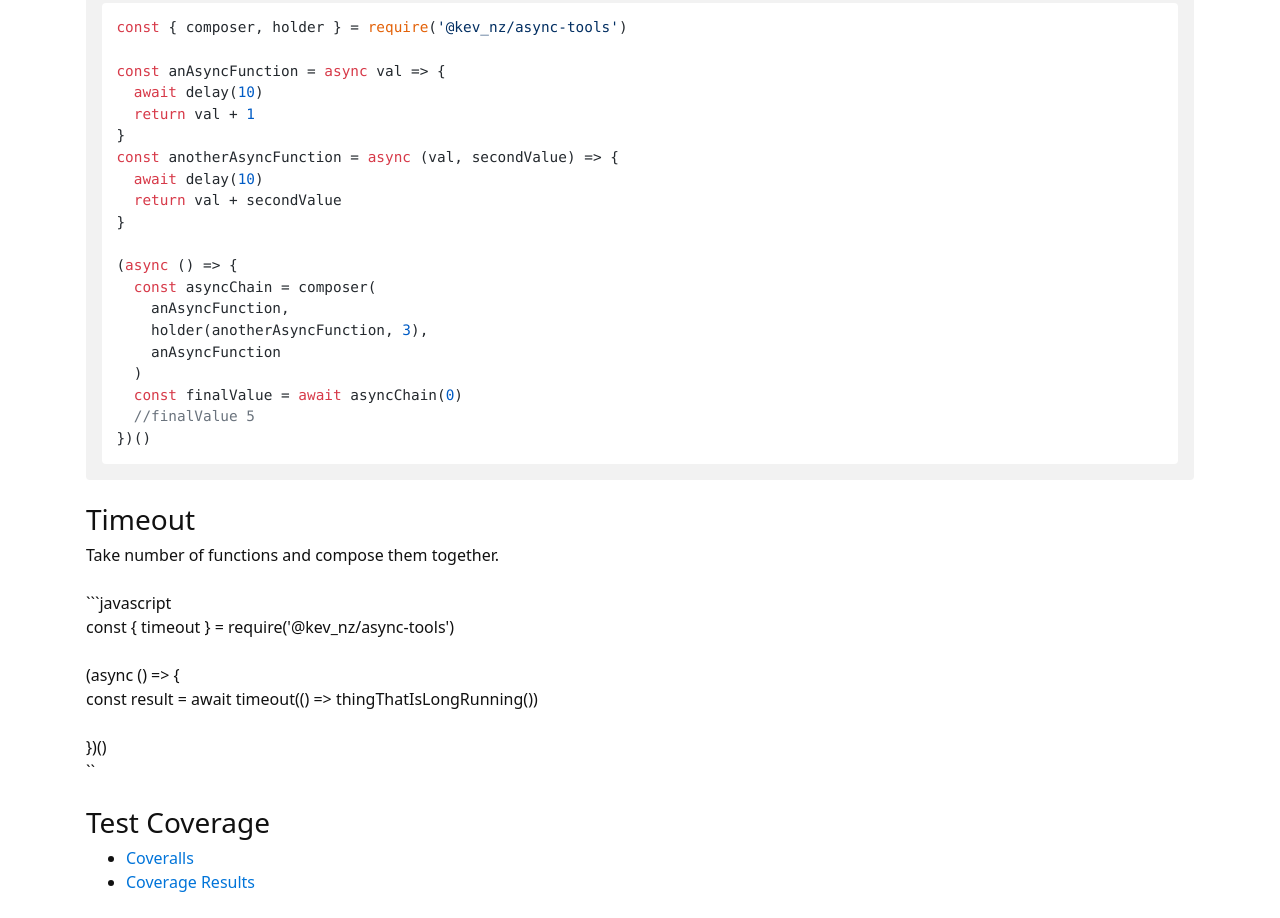
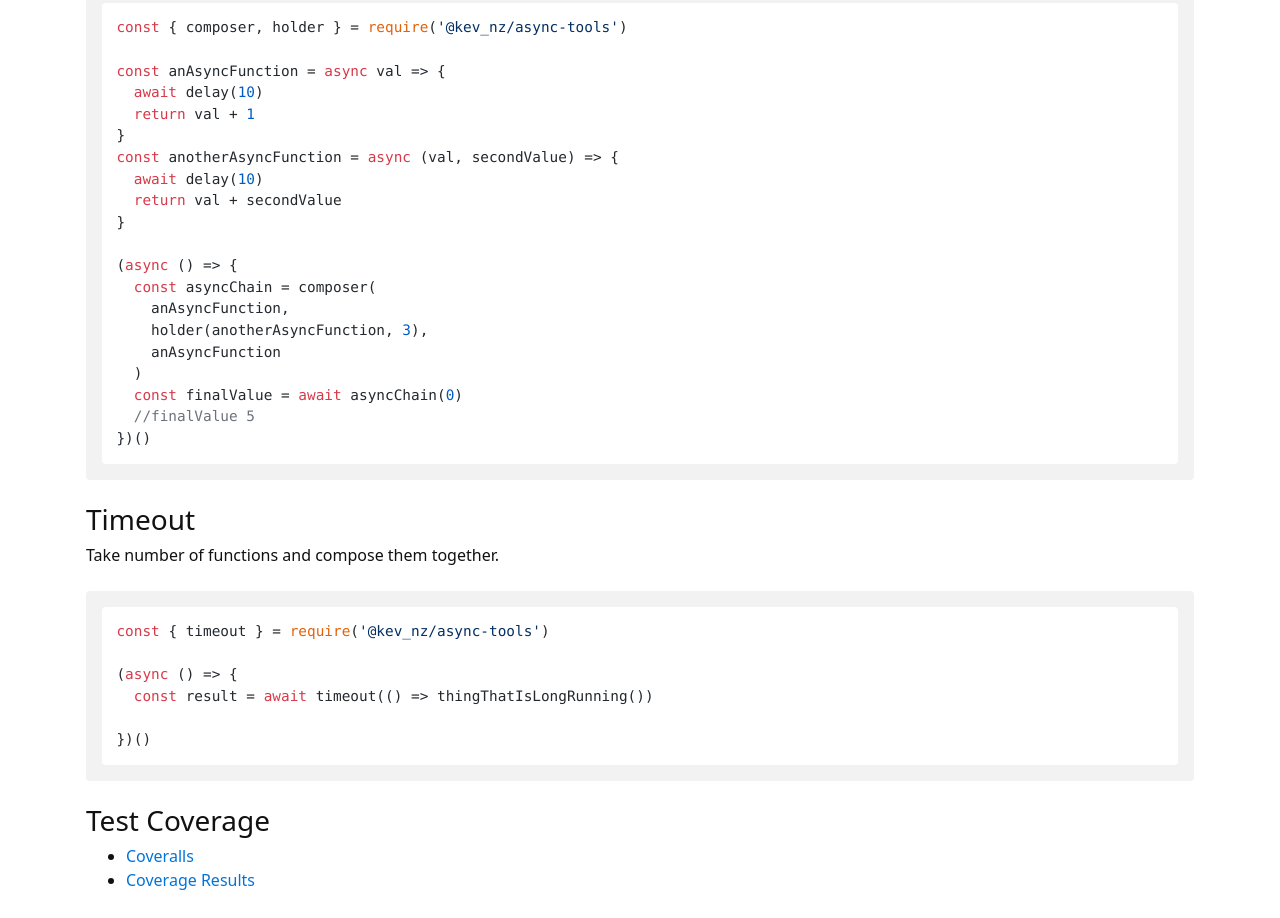
Before and after one commit to Kevnz/async-tools, a plain HTML site: page index.html in a window 1280 px wide. Shown: the part 3136-4054 px from the top of the page. Drawn offline with nearby package versions, Linux system fonts and the light colour scheme.

Commit message:
Publisher generated commit [ci skip]

````diff
--- a/index.html
+++ b/index.html
@@ -122,12 +122,12 @@
 })()</code></pre>
 <h3 id="timeout">Timeout</h3>
 <p>Take number of functions and compose them together.</p>
-<p>```javascript<br />
-const { timeout } = require('@kev_nz/async-tools')</p>
-<p>(async () =&gt; {<br />
-  const result = await timeout(() =&gt; thingThatIsLongRunning())</p>
-<p>})()<br />
-``</p>
+<pre><code class="hljs javascript language-javascript"><span class="hljs-keyword">const</span> { timeout } = <span class="hljs-built_in">require</span>(<span class="hljs-string">'@kev_nz/async-tools'</span>)
+
+(<span class="hljs-keyword">async</span> () =&gt; {
+  <span class="hljs-keyword">const</span> result = <span class="hljs-keyword">await</span> timeout(<span class="hljs-function"><span class="hljs-params">()</span> =&gt;</span> thingThatIsLongRunning())
+
+})()</code></pre>
 <h3 id="test-coverage">Test Coverage</h3>
 <ul>
 <li><a href="https://coveralls.io/github/Kevnz/async-tools?branch=master">Coveralls</a></li>
````
